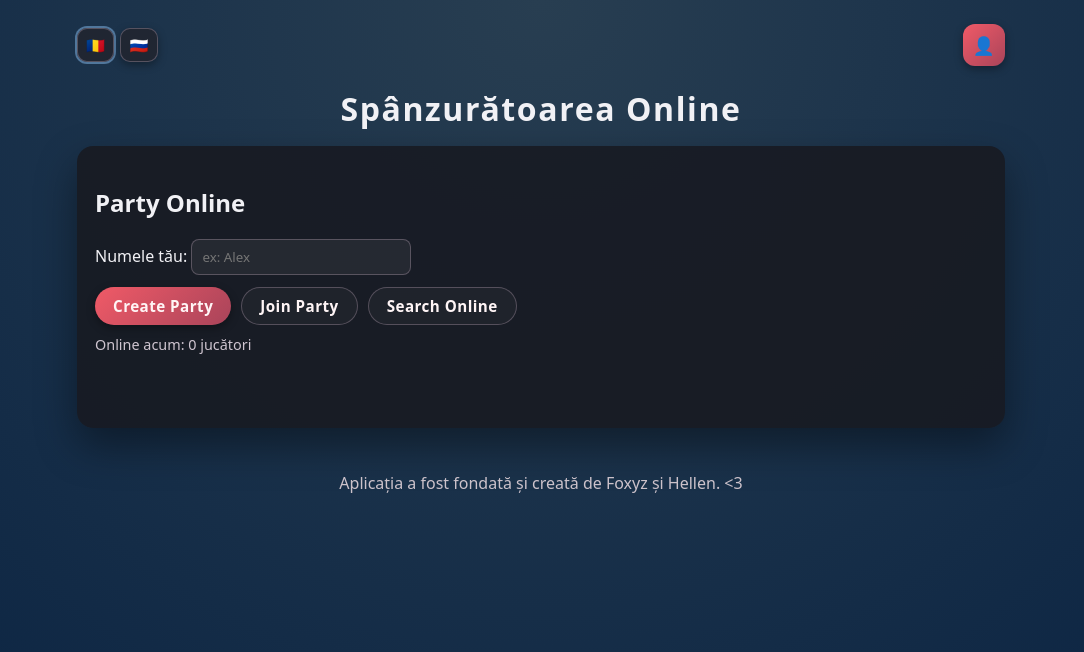
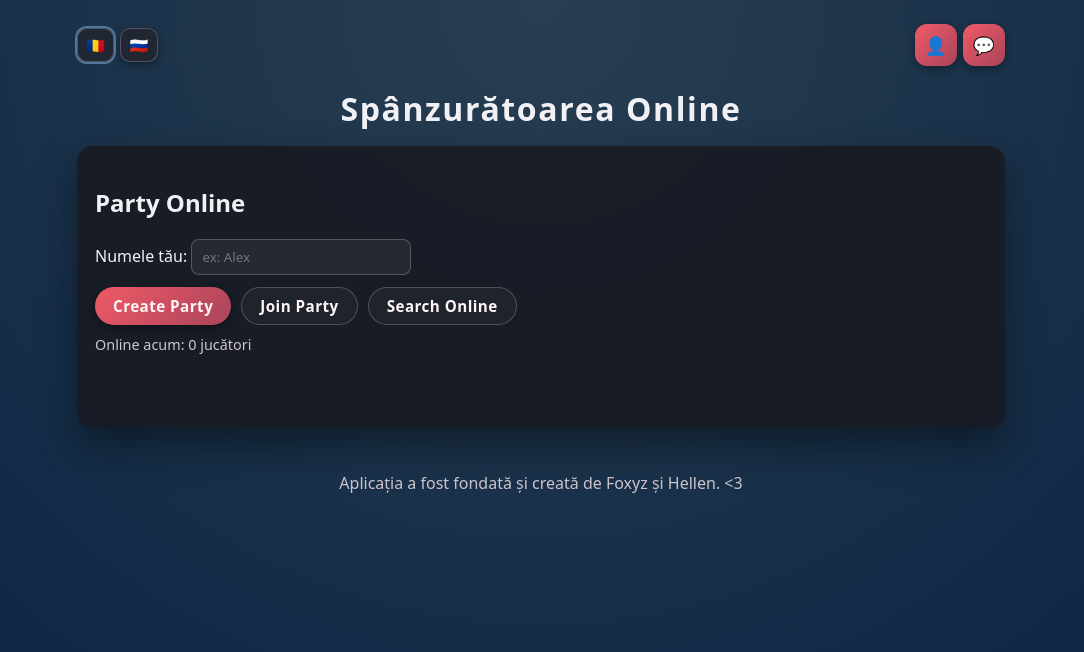
Before and after one commit to foxyz666/Spanzuratoarea, a plain HTML site: page index.html in a window 1280 px wide. Shown: the whole page, without its empty margins (99-1183 px from the left). Drawn offline with Linux system fonts and the light colour scheme; no server answers.

Commit message:
Add files via upload

```diff
--- a/script.js
+++ b/script.js
@@ -1132,8 +1132,17 @@ function setLanguage(lang) {
 function showScreen(screen) {
   [partyScreen, gameScreen].forEach((s) => s.classList.remove("active"));
   screen.classList.add("active");
-  const shouldShowChat = screen === gameScreen;
-  setChatWindowOpen(shouldShowChat);
+
+  const isGameScreen = screen === gameScreen;
+  if (chatToggleBtn) {
+    chatToggleBtn.classList.toggle("hidden", !isGameScreen);
+    chatToggleBtn.setAttribute("aria-hidden", isGameScreen ? "false" : "true");
+    chatToggleBtn.tabIndex = isGameScreen ? 0 : -1;
+  }
+
+  if (!isGameScreen) {
+    setChatWindowOpen(false);
+  }
 }
 
 function randomId() {
--- a/style.css
+++ b/style.css
@@ -207,7 +207,7 @@ h1 {
 }
 
 #chat-toggle-btn {
-  display: none !important;
+  display: inline-flex;
 }
 
 #auth-open-btn.auth-user-name {
```
